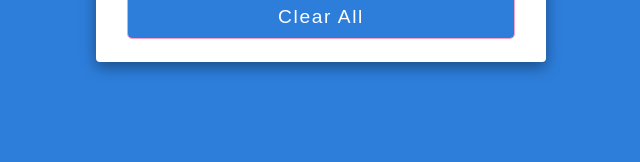
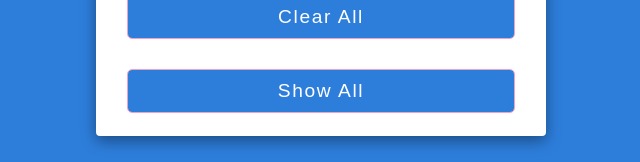
Before and after one commit to kennybates/bday-reminder-app, a React (Create React App) app: page / in a window 1280 px wide. Shown: the part 671-833 px from the top of the page, without its empty margins (319-959 px from the left). Built offline with nearby package versions, Linux system fonts and the light colour scheme.

Commit message:
update App.js
added a button and a function to reset and append all birthdays to the screen.

```diff
--- a/src/App.js
+++ b/src/App.js
@@ -6,12 +6,16 @@ import List from './List';
 
 function App() {
   const [people, setPeople] = useState(data);
+  const reset = () => {
+    setPeople(data);
+  };
   return (
     <main>
       <section className="container">
         <h3> {people.length} Birthdays today</h3>
         <List people={people}/>
         <button onClick={() => setPeople([])}>Clear All</button>
+        <button onClick={reset}>Show All</button>
       </section>
 
     </main>
```
